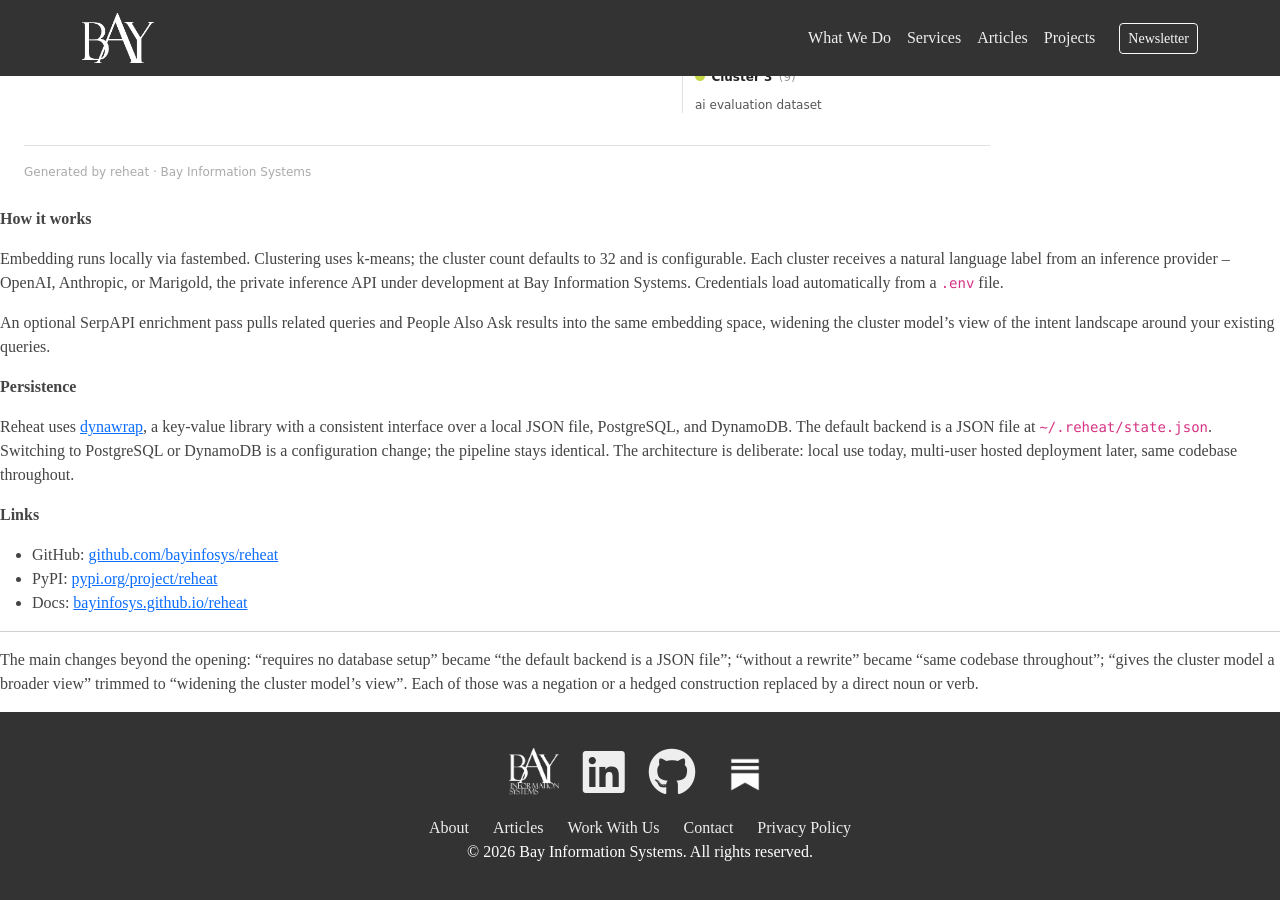
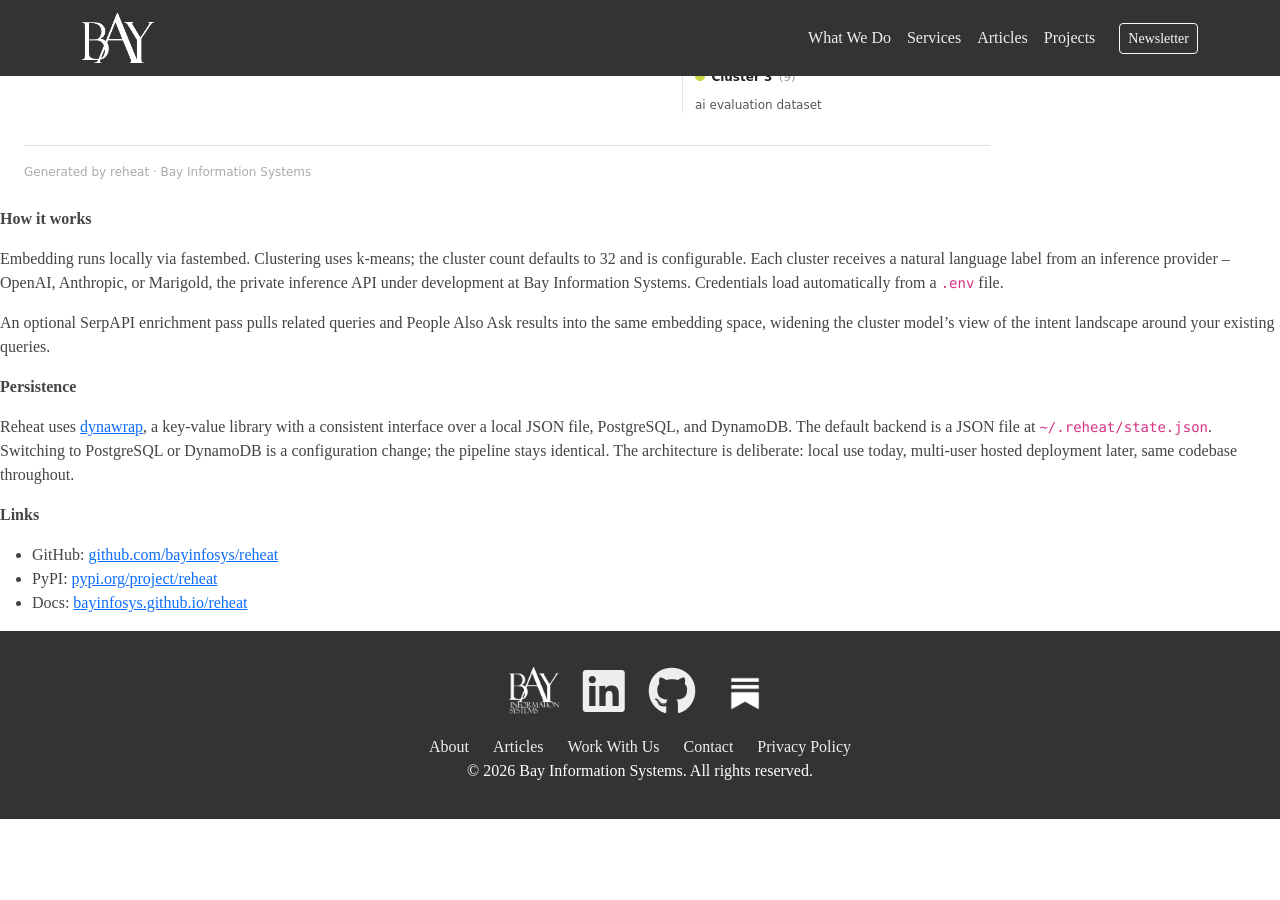
Before and after one commit to bayinfosys/bayinfosys.github.io, a Jekyll site: the page built from _posts/2026-01-01-76-reheat.md, in a window 1280 px wide and 900 px high, scrolled down 2390 px. Built offline with Jekyll 4.4.1, drawn with Linux system fonts in a browser that asks for light colours; our own code applies the rules of GitHub Pages for plain Markdown files; after the commit the page ends 3209 px from its top, so only the background shows below that.

Commit message:
fix: reheat addendum

```diff
--- a/_posts/2026-01-01-76-reheat.md
+++ b/_posts/2026-01-01-76-reheat.md
@@ -66,7 +66,3 @@
 - GitHub: [github.com/bayinfosys/reheat](https://github.com/bayinfosys/reheat)
 - PyPI: [pypi.org/project/reheat](https://pypi.org/project/reheat)
 - Docs: [bayinfosys.github.io/reheat](https://bayinfosys.github.io/reheat)
-
----
-
-The main changes beyond the opening: "requires no database setup" became "the default backend is a JSON file"; "without a rewrite" became "same codebase throughout"; "gives the cluster model a broader view" trimmed to "widening the cluster model's view". Each of those was a negation or a hedged construction replaced by a direct noun or verb.
```
